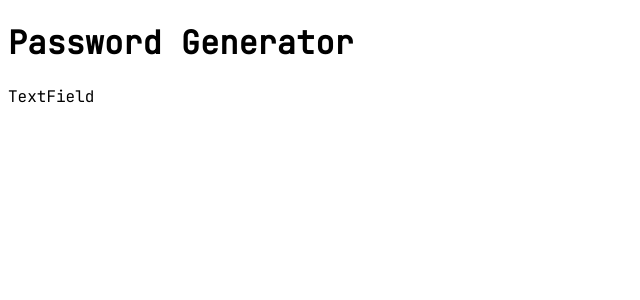
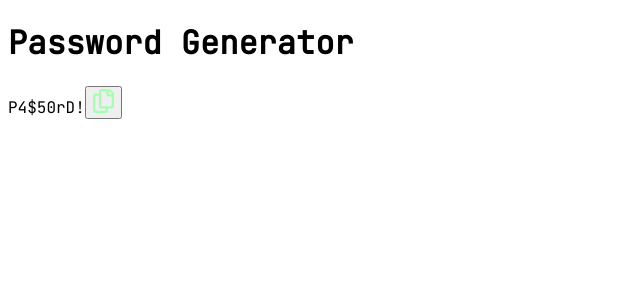
Before and after one commit to spomberg/password-generator, a React (Create React App) app: page / in a window 1280 px wide. Shown: the top 300 px of the page, without its empty margins (0-640 px from the left). Built offline with nearby package versions, Linux system fonts and the light colour scheme.

Commit message:
Use text state to display password

```diff
--- a/src/components/TextField/TextField.jsx
+++ b/src/components/TextField/TextField.jsx
@@ -1,8 +1,13 @@
 import './TextField.scss';
 import CopyIcon from '../../assets/images/icon-copy.svg';
 
-export default function TextField() {
+export default function TextField(props) {
   return (
-    <div>TextField</div>
+    <div className='text-field'>
+       <span>{props.text}</span>
+       <button>
+        <img src={CopyIcon} alt="Copy password" />
+       </button>
+    </div>
   )
 }
```
